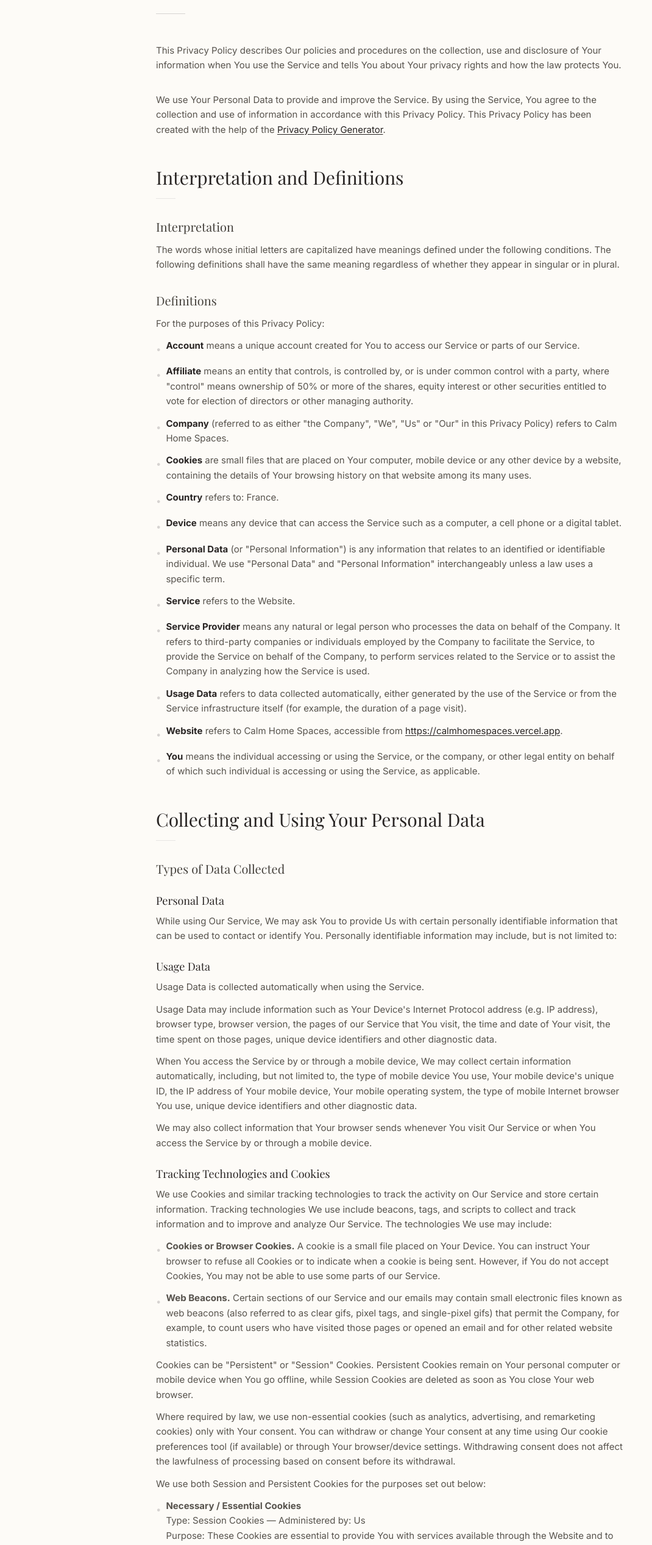
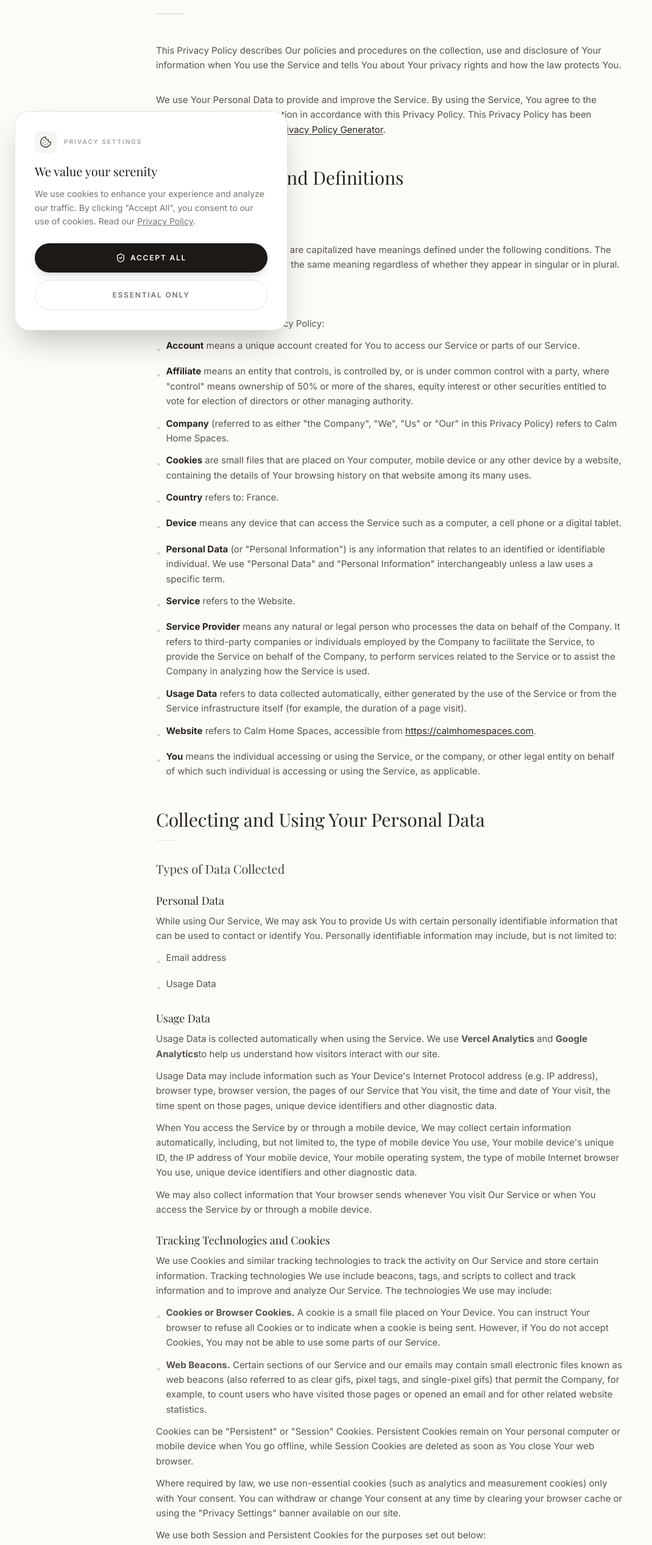
Before and after one commit to EwenBourgeat/calm-home-spaces, a Next.js app: page /privacy in a window 1280 px wide. Shown: the part 234-2768 px from the top of the page at 61% size, without its empty margins (0-1070 px from the left). Built offline with nearby package versions, Linux system fonts and the light colour scheme; no server answers; a web font is replaced by a local one.

Commit message:
compliance: Implement GDPR/RGPD standards with cookie banner and explicit form consent

```diff
--- a/app/layout.tsx
+++ b/app/layout.tsx
@@ -4,7 +4,9 @@ import { Header } from "@/components/ui/Header";
 import { ExitIntentPopup } from "@/components/ui/ExitIntentPopup";
 import { Analytics } from "@vercel/analytics/next";
 import { SpeedInsights } from "@vercel/speed-insights/next";
+import { CookieBanner } from "@/components/ui/CookieBanner";
 import Script from "next/script";
+import { headers } from "next/headers";
 import "./globals.css";
 
 // ===================================
@@ -90,27 +92,33 @@ export default function RootLayout({
         <Header />
         <main>{children}</main>
         <ExitIntentPopup />
+        <CookieBanner />
         <Analytics />
         <SpeedInsights />
 
-        {/* Google Analytics */}
-        <Script
-          strategy="afterInteractive"
-          src="https://www.googletagmanager.com/gtag/js?id=G-379T9YTE1W"
-        />
-        <Script
-          id="google-analytics"
-          strategy="afterInteractive"
-          dangerouslySetInnerHTML={{
-            __html: `
-              window.dataLayer = window.dataLayer || [];
-              function gtag(){dataLayer.push(arguments);}
-              gtag('js', new Date());
+        {/* Dynamic Client-side Analytics Trigger */}
+        <Script id="analytics-consent-handler" strategy="afterInteractive">
+          {`
+            (function() {
+              const consent = localStorage.getItem('calm_cookie_consent');
+              if (consent === 'granted') {
+                const gtagId = 'G-379T9YTE1W';
+                const s = document.createElement('script');
+                s.async = true;
+                s.src = 'https://www.googletagmanager.com/gtag/js?id=' + gtagId;
+                document.head.appendChild(s);
 
-              gtag('config', 'G-379T9YTE1W');
-            `,
-          }}
-        />
+                window.dataLayer = window.dataLayer || [];
+                function gtag(){dataLayer.push(arguments);}
+                gtag('js', new Date());
+                gtag('config', gtagId, {
+                  'anonymize_ip': true,
+                  'cookie_flags': 'SameSite=None;Secure'
+                });
+              }
+            })();
+          `}
+        </Script>
       </body>
     </html>
   );
--- a/app/privacy/page.tsx
+++ b/app/privacy/page.tsx
@@ -133,10 +133,10 @@ export default function PrivacyPolicyPage() {
                                                 <>
                                                     refers to Calm Home Spaces, accessible from{" "}
                                                     <a
-                                                        href="https://calmhomespaces.vercel.app"
+                                                        href="https://calmhomespaces.com"
                                                         className="text-stone-800 underline underline-offset-2 hover:text-forest transition-colors"
                                                     >
-                                                        https://calmhomespaces.vercel.app
+                                                        https://calmhomespaces.com
                                                     </a>
                                                     .
                                                 </>
@@ -166,12 +166,20 @@ export default function PrivacyPolicyPage() {
                                     contact or identify You. Personally identifiable information
                                     may include, but is not limited to:
                                 </p>
+                                <BulletList
+                                    items={[
+                                        "Email address",
+                                        "Usage Data",
+                                    ]}
+                                />
 
                                 <h4 className="font-serif text-lg text-stone-800 mt-6 mb-2">
                                     Usage Data
                                 </h4>
                                 <p>
                                     Usage Data is collected automatically when using the Service.
+                                    We use <strong>Vercel Analytics</strong> and <strong>Google Analytics</strong>
+                                    to help us understand how visitors interact with our site.
                                 </p>
                                 <p>
                                     Usage Data may include information such as Your Device&apos;s
@@ -232,12 +240,10 @@ export default function PrivacyPolicyPage() {
                                 </p>
                                 <p>
                                     Where required by law, we use non-essential cookies (such as
-                                    analytics, advertising, and remarketing cookies) only with Your
+                                    analytics and measurement cookies) only with Your
                                     consent. You can withdraw or change Your consent at any time
-                                    using Our cookie preferences tool (if available) or through
-                                    Your browser/device settings. Withdrawing consent does not
-                                    affect the lawfulness of processing based on consent before its
-                                    withdrawal.
+                                    by clearing your browser cache or using the "Privacy Settings"
+                                    banner available on our site.
                                 </p>
                                 <p>
                                     We use both Session and Persistent Cookies for the purposes set
@@ -355,9 +361,10 @@ export default function PrivacyPolicyPage() {
                                 <BulletList
                                     items={[
                                         <>
-                                            <strong>With Service Providers:</strong> We may share Your
-                                            Personal Data with Service Providers to monitor and analyze
-                                            the use of our Service, to contact You.
+                                            <strong>With Service Providers:</strong> We share your email address with
+                                            <strong> Kit (formerly ConvertKit)</strong> to deliver our newsletter and
+                                            the lead magnets you requested. We use <strong>Vercel</strong> for hosting and
+                                            platform analytics.
                                         </>,
                                         <>
                                             <strong>For business transfers:</strong> We may share or
--- /dev/null
+++ b/components/ui/CookieBanner.tsx
@@ -0,0 +1,69 @@
+"use client";
+
+import { useState, useEffect } from "react";
+import Link from "next/link";
+import { X, Cookie, ShieldCheck } from "lucide-react";
+
+export function CookieBanner() {
+  const [showBanner, setShowBanner] = useState(false);
+
+  useEffect(() => {
+    const consent = localStorage.getItem("calm_cookie_consent");
+    if (!consent) {
+      setShowBanner(true);
+    }
+  }, []);
+
+  const handleConsent = (agreed: boolean) => {
+    localStorage.setItem("calm_cookie_consent", agreed ? "granted" : "denied");
+    setShowBanner(false);
+    // Reload to trigger script loading if needed, or use a state manager
+    window.location.reload();
+  };
+
+  if (!showBanner) return null;
+
+  return (
+    <div className="fixed bottom-6 left-6 right-6 z-[200] md:max-w-md animate-in slide-in-from-bottom-10 duration-500">
+      <div className="bg-white rounded-3xl shadow-2xl border border-stone-200 overflow-hidden">
+        <div className="p-6 md:p-8">
+          <div className="flex items-center gap-3 mb-4">
+            <div className="p-2 bg-stone-100 rounded-lg text-stone-600">
+              <Cookie className="w-5 h-5" />
+            </div>
+            <span className="text-[10px] uppercase tracking-[0.2em] text-stone-400 font-semibold font-sans">
+              Privacy Settings
+            </span>
+          </div>
+
+          <h3 className="font-serif text-xl text-stone-900 mb-3">
+            We value your serenity
+          </h3>
+          <p className="text-stone-500 text-sm mb-6 leading-relaxed font-sans">
+            We use cookies to enhance your experience and analyze our traffic.
+            By clicking "Accept All", you consent to our use of cookies. Read our{" "}
+            <Link href="/privacy" className="underline hover:text-stone-900">
+              Privacy Policy
+            </Link>.
+          </p>
+
+          <div className="flex flex-col gap-3">
+            <button
+              onClick={() => handleConsent(true)}
+              className="w-full py-4 bg-stone-900 text-white rounded-full font-semibold text-xs uppercase tracking-[0.15em] hover:bg-forest transition-all shadow-lg flex items-center justify-center gap-2 group"
+            >
+              <ShieldCheck className="w-4 h-4" />
+              Accept All
+            </button>
+            <button
+              onClick={() => handleConsent(false)}
+              className="w-full py-4 bg-white text-stone-500 border border-stone-200 rounded-full font-semibold text-xs uppercase tracking-[0.15em] hover:bg-stone-50 transition-all"
+            >
+              Essential Only
+            </button>
+          </div>
+        </div>
+      </div>
+    </div>
+  );
+}
--- a/components/ui/EmailCapture.tsx
+++ b/components/ui/EmailCapture.tsx
@@ -5,12 +5,13 @@ import { Send, Leaf, Sparkles, Loader2 } from "lucide-react";
 
 export function EmailCapture() {
   const [email, setEmail] = useState("");
+  const [consent, setConsent] = useState(false);
   const [status, setStatus] = useState<"idle" | "loading" | "success" | "error">("idle");
   const [message, setMessage] = useState("");
 
   const handleSubmit = async (e: React.FormEvent) => {
     e.preventDefault();
-    if (!email) return;
+    if (!email || !consent) return;
 
     setStatus("loading");
     try {
@@ -68,7 +69,8 @@ export function EmailCapture() {
             10 curated products for a calm, minimal home — delivered straight to your inbox.
           </p>
 
-          <form onSubmit={handleSubmit} className="flex flex-col sm:flex-row gap-3">
+          <form onSubmit={handleSubmit} className="space-y-6">
+            <div className="flex flex-col sm:flex-row gap-3">
               <input
                 type="email"
                 value={email}
@@ -80,8 +82,8 @@ export function EmailCapture() {
               />
               <button
                 type="submit"
-              disabled={status === "loading"}
-              className="px-8 py-4 bg-white text-stone-900 rounded-full font-semibold text-xs uppercase tracking-[0.15em] hover:bg-stone-200 transition-all shadow-lg flex items-center justify-center gap-2 group whitespace-nowrap"
+                disabled={status === "loading" || !consent}
+                className="px-8 py-4 bg-white text-stone-900 rounded-full font-semibold text-xs uppercase tracking-[0.15em] hover:bg-stone-200 disabled:opacity-50 disabled:cursor-not-allowed transition-all shadow-lg flex items-center justify-center gap-2 group whitespace-nowrap"
               >
                 {status === "loading" ? (
                   <Loader2 className="w-4 h-4 animate-spin" />
@@ -92,6 +94,38 @@ export function EmailCapture() {
                   </>
                 )}
               </button>
+            </div>
+
+            <label className="flex items-start gap-3 cursor-pointer group">
+              <div className="relative flex items-center mt-0.5">
+                <input
+                  type="checkbox"
+                  checked={consent}
+                  onChange={(e) => setConsent(e.target.checked)}
+                  required
+                  className="peer h-4 w-4 appearance-none rounded border border-stone-700 bg-stone-800 checked:bg-forest checked:border-forest transition-all"
+                />
+                <svg
+                  className="absolute h-4 w-4 text-white opacity-0 peer-checked:opacity-100 transition-opacity p-0.5"
+                  xmlns="http://www.w3.org/2000/svg"
+                  viewBox="0 0 24 24"
+                  fill="none"
+                  stroke="currentColor"
+                  strokeWidth="4"
+                  strokeLinecap="round"
+                  strokeLinejoin="round"
+                >
+                  <polyline points="20 6 9 17 4 12" />
+                </svg>
+              </div>
+              <span className="text-[11px] text-stone-500 leading-tight group-hover:text-stone-400 transition-colors">
+                I agree to join the newsletter and receive decor inspiration. I have read the{" "}
+                <a href="/privacy" target="_blank" className="underline hover:text-white">
+                  Privacy Policy
+                </a>
+                .
+              </span>
+            </label>
           </form>
 
           {status === "error" && (
```
Lines whose indentation alone changed are shown as unchanged.
